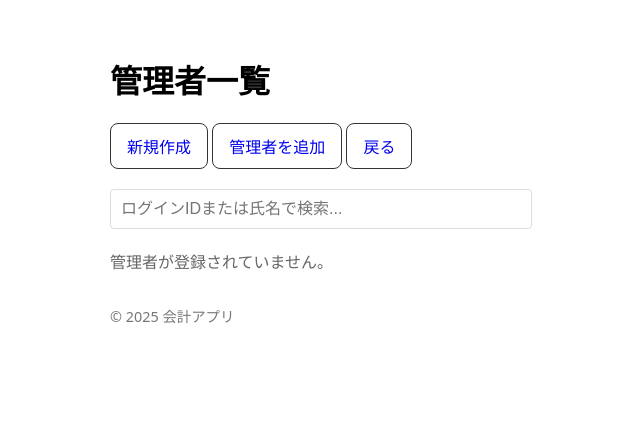
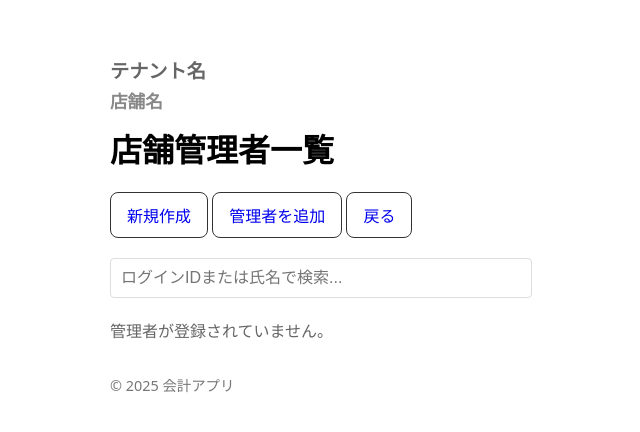
Before and after one commit to system-asayama/property-management-app, a Flask app: template app/templates/tenant_store_admins.html in a window 1280 px wide. Shown: the top 432 px of the page, without its empty margins (170-810 px from the left). Run offline with Flask 3, Linux system fonts and the light colour scheme; the template is opened without the code that fills it, so the values that code supplies are empty.

Commit message:
店舗管理者一覧画面のヘッダーをテナント名、店舗名、店舗管理者一覧に変更

```diff
--- a/app/blueprints/tenant_admin.py
+++ b/app/blueprints/tenant_admin.py
@@ -1195,9 +1195,13 @@ def store_admins():
         # 店舗情報を取得
         store = db.query(TTenpo).filter(TTenpo.id == store_id).first()
 
+        # テナント情報を取得
+        tenant = db.query(TTenant).filter(TTenant.id == tenant_id).first()
+
         return render_template('tenant_store_admins.html',
                              admins=admins_data,
                              store=store,
+                             tenant=tenant,
                              current_user_id=current_user_id)
     finally:
         db.close()
--- a/app/templates/tenant_store_admins.html
+++ b/app/templates/tenant_store_admins.html
@@ -134,7 +134,11 @@
   }
 </style>
 
-<h1>管理者一覧</h1>
+<div style="margin-bottom:20px">
+  <div style="font-size:1.2em;font-weight:bold;color:#666">{{ tenant.名称 if tenant else 'テナント名' }}</div>
+  <div style="font-size:1.1em;font-weight:bold;color:#888;margin-top:4px">{{ store.名称 if store else '店舗名' }}</div>
+  <h1 style="margin-top:12px">店舗管理者一覧</h1>
+</div>
 
 <div style="margin-bottom:20px">
   <a class="btn" href="{{ url_for('tenant_admin.store_admin_new') }}">新規作成</a>
```
